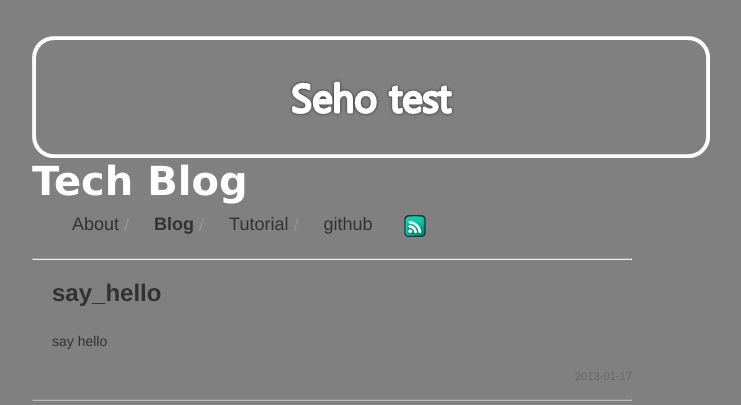
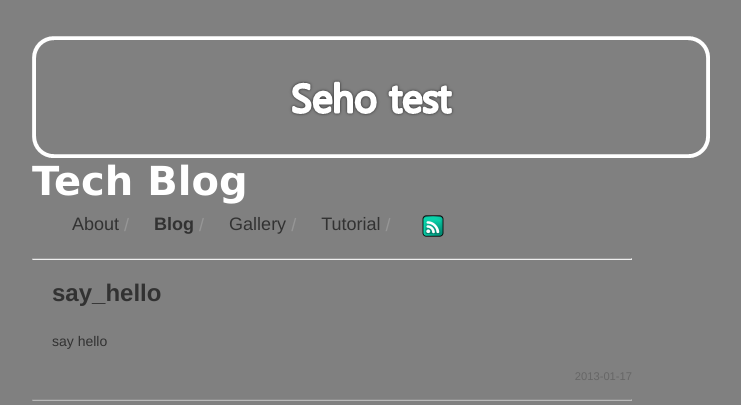
Before and after one commit to sehotest/sehotest.github.com, a Jekyll site: the page built from index.html, in a window 1280 px wide. Shown: the top 405 px of the page, without its empty margins (308-1049 px from the left). Built offline with Jekyll 4.4.1, drawn with Linux system fonts in a browser that asks for light colours; nearby versions of some CDN libraries; Markdown is read by kramdown in place of the engine named in the settings; the list of posts is cut into pages by our own code; comment, search, counter and statistics services are not loaded.

Commit message:
Update default.html

```diff
--- a/_layouts/default.html
+++ b/_layouts/default.html
@@ -71,12 +71,16 @@ $('a').hover(
           {% endif %}
 
           {% if page.url == '/job.html' %}
-            <li><a class="selected" href="/job.html">Tutorial</a></li><span class="seperator">&nbsp;/</span>
+            <li><a class="selected" href="/job.html">Gallery</a></li><span class="seperator">&nbsp;/</span>
           {% else %}
-            <li><a href="/job.html">Tutorial</a></li><span class="seperator">&nbsp;/</span>
+            <li><a href="/job.html">Gallery</a></li><span class="seperator">&nbsp;/</span>
           {% endif %}
-          <li><a href="https://github.com/sehotest">github</a></li>
-          <li><a href="/atom.xml"><img class="atom-img" src="/images/atom.png" /></a></li>
+          {% if page.url == '/tutorial.html' %}
+            <li><a class="selected" href="/tutorial.html">Tutorial</a></li><span class="seperator">&nbsp;/</span>
+          {% else %}
+            <li><a href="/tutorial.html">Tutorial</a></li><span class="seperator">&nbsp;/</span>
+          {% endif %}
+            <li><a href="/atom.xml"><img class="atom-img" src="/images/atom.png" /></a></li>
         </ol>
     </div>
 
```
